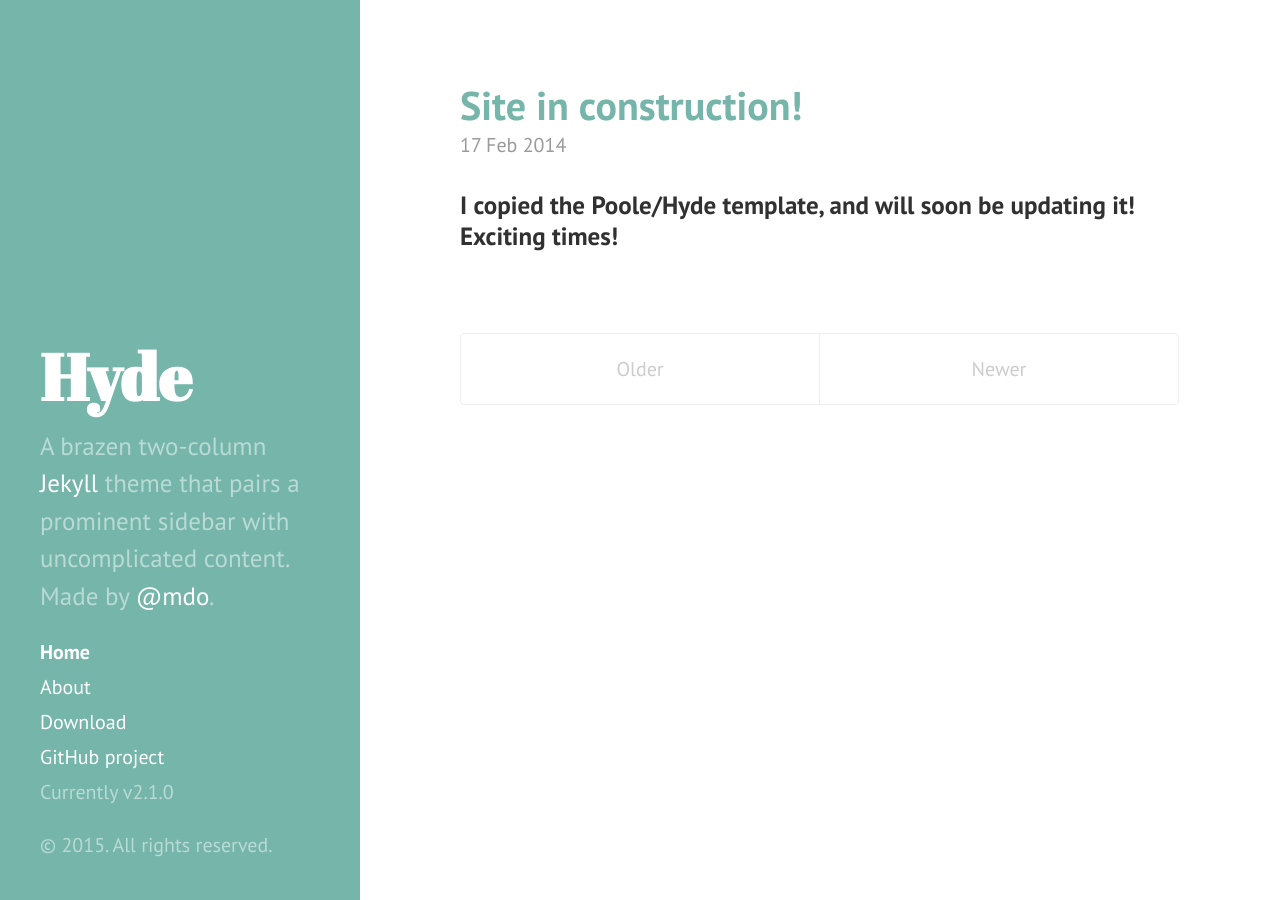
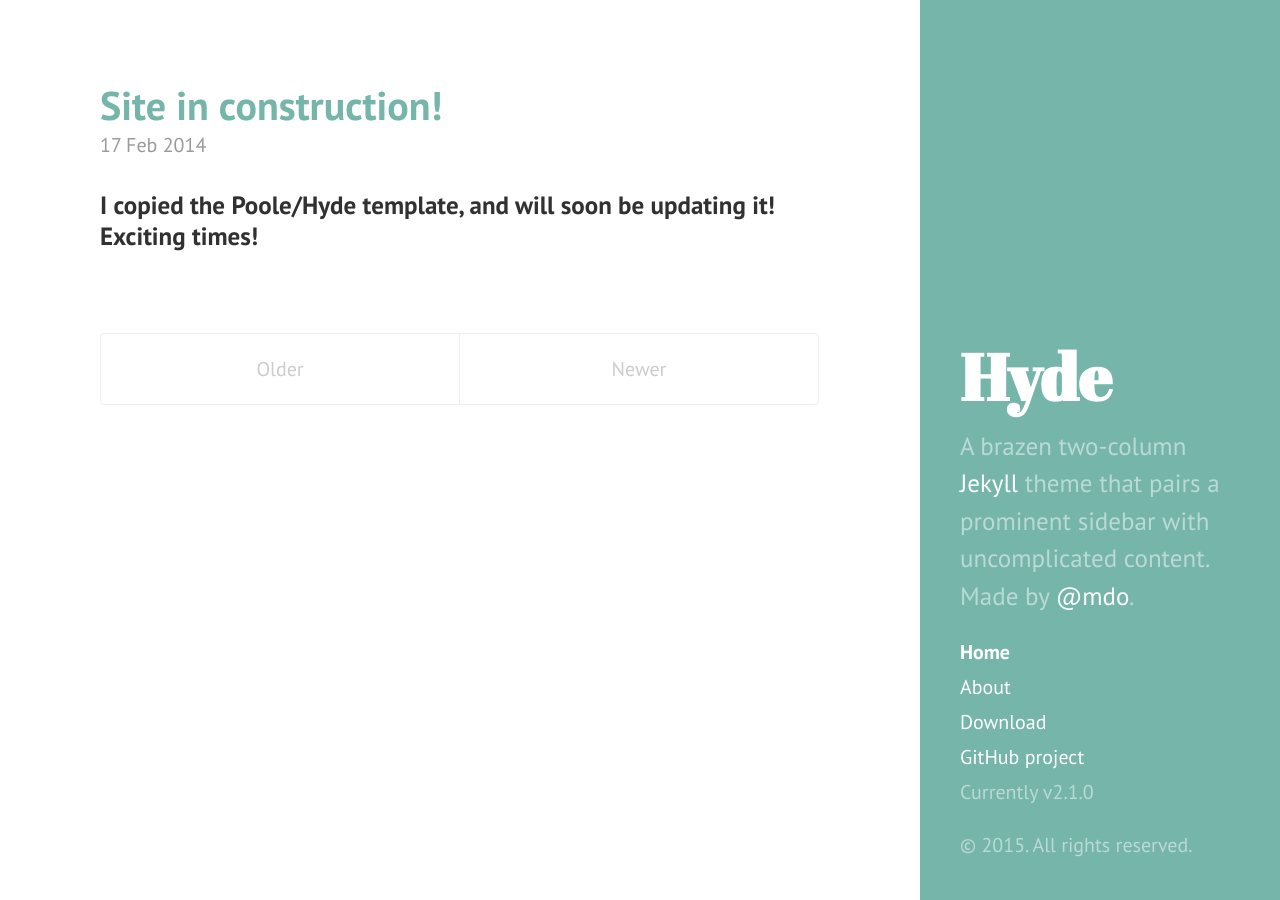
Before and after one commit to thomas-coudrat/thomas-coudrat.github.io, a Jekyll site: the page built from index.html, in a window 1280 px wide. Built offline with Jekyll 4.4.1, drawn with Linux system fonts in a browser that asks for light colours; Markdown is read by kramdown in place of the engine named in the settings; the list of posts is cut into pages by our own code.

Commit message:
Fixed sidebar switch

```diff
--- a/_layouts/default.html
+++ b/_layouts/default.html
@@ -3,7 +3,7 @@
 
   {% include head.html %}
 
-  <body class="theme-base-0c" class="layout-reverse">
+  <body class="theme-base-0c layout-reverse">
 
     {% include sidebar.html %}
 
```
